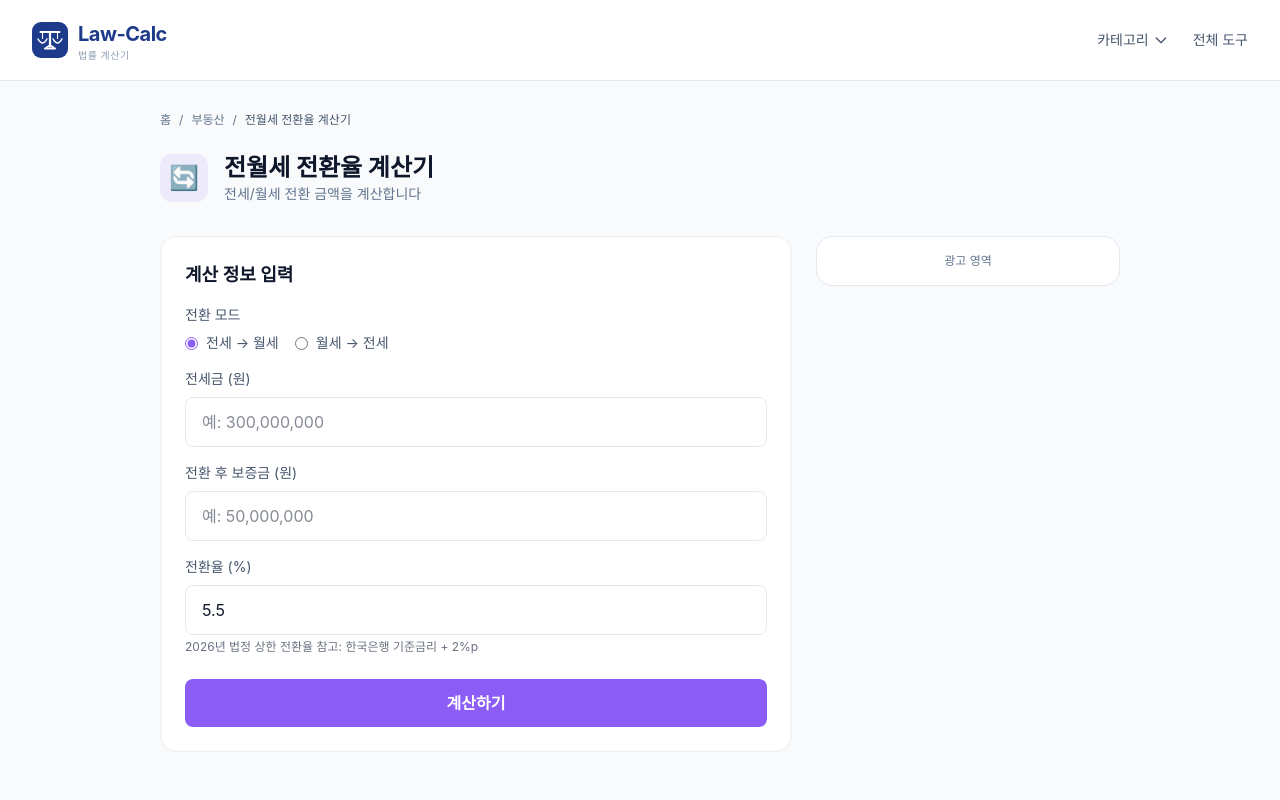
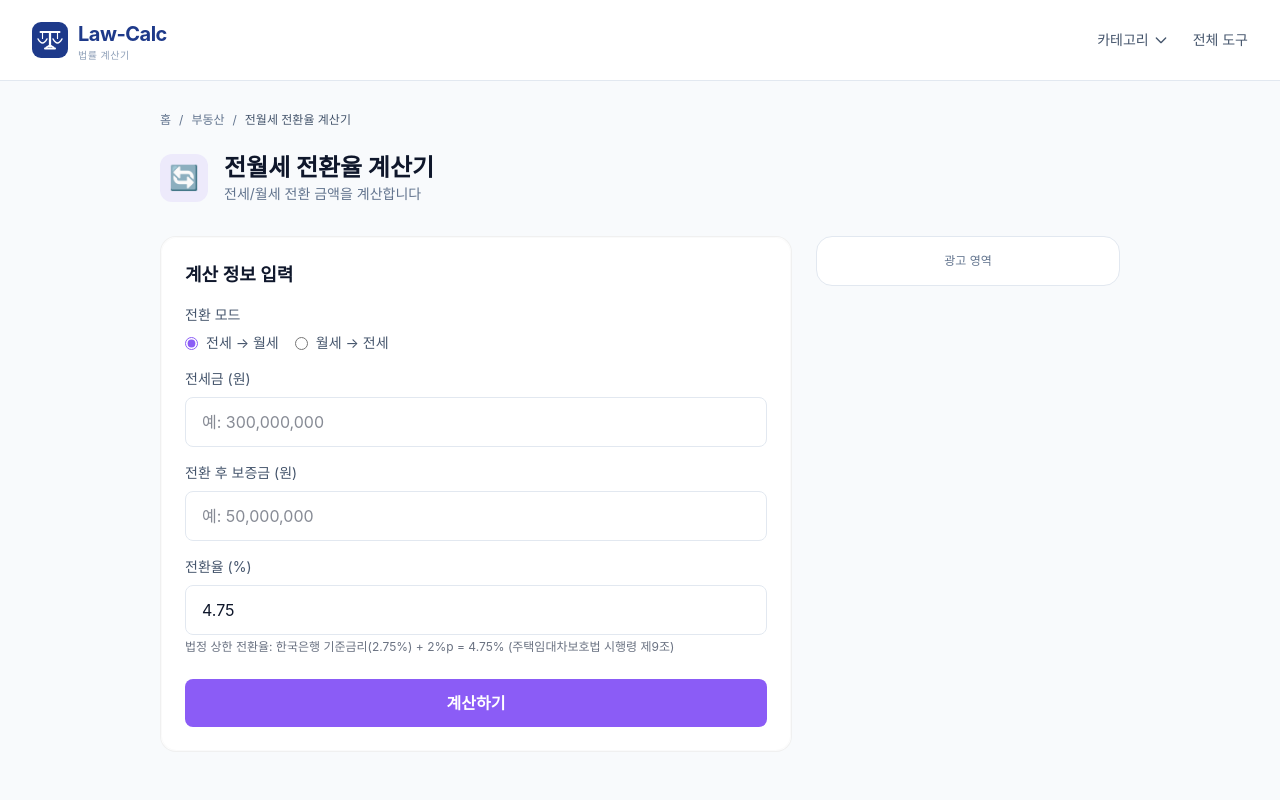
Before and after one commit to SublimerNJ/law-calc, a Next.js app: page /tools/realty/rent-conversion in a window 1280 px wide. Shown: the top 800 px of the page. Built offline with nearby package versions, Linux system fonts and the light colour scheme; a web font is replaced by a local one.

Commit message:
fix(17-01): 전월세 전환 계산기 전환율 기본값 및 법령 조문 수정
- 기본 전환율 5.5% → 4.75% (기준금리 2.75% + 2%p)
- 법적 근거: 주택임대차보호법 제7조의2 + 시행령 제9조 명시

```diff
--- a/src/app/tools/realty/rent-conversion/page.tsx
+++ b/src/app/tools/realty/rent-conversion/page.tsx
@@ -23,7 +23,7 @@ export default function RentConversionPage() {
   const [jeonse, setJeonse] = useState('');
   const [deposit, setDeposit] = useState('');
   const [wolse, setWolse] = useState('');
-  const [conversionRate, setConversionRate] = useState('5.5');
+  const [conversionRate, setConversionRate] = useState('4.75');
   const [result, setResult] = useState<Result | null>(null);
 
   const handleNumberChange = (setter: (v: string) => void) => (e: React.ChangeEvent<HTMLInputElement>) => {
@@ -140,7 +140,7 @@ export default function RentConversionPage() {
             min="0"
             className="w-full bg-white border border-slate-200 rounded-lg px-4 py-3 text-slate-900 focus:border-[#8b5cf6] focus:outline-none"
           />
-          <p className="text-xs text-gray-500 mt-1">2026년 법정 상한 전환율 참고: 한국은행 기준금리 + 2%p</p>
+          <p className="text-xs text-gray-500 mt-1">법정 상한 전환율: 한국은행 기준금리(2.75%) + 2%p = 4.75% (주택임대차보호법 시행령 제9조)</p>
         </div>
 
         <button
@@ -184,7 +184,7 @@ export default function RentConversionPage() {
 
           <div className="mt-4 pt-4 border-t border-slate-200">
             <p className="text-xs text-gray-500">
-              법적 근거: 주택임대차보호법 제7조의2 | 법정 상한: 한국은행 기준금리 + 2%p
+              법적 근거: 주택임대차보호법 제7조의2, 동법 시행령 제9조 | 법정 상한: 기준금리(2.75%) + 2%p = 4.75%
             </p>
           </div>
         </div>
```
